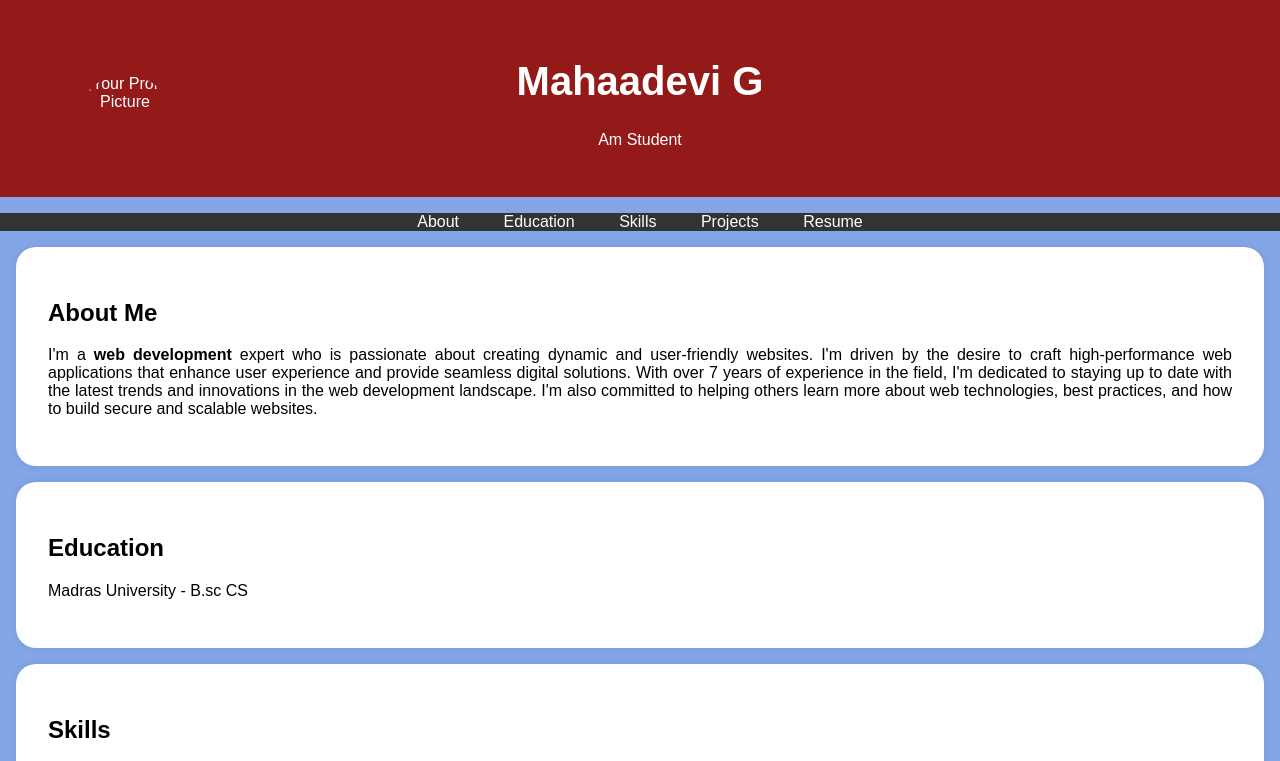
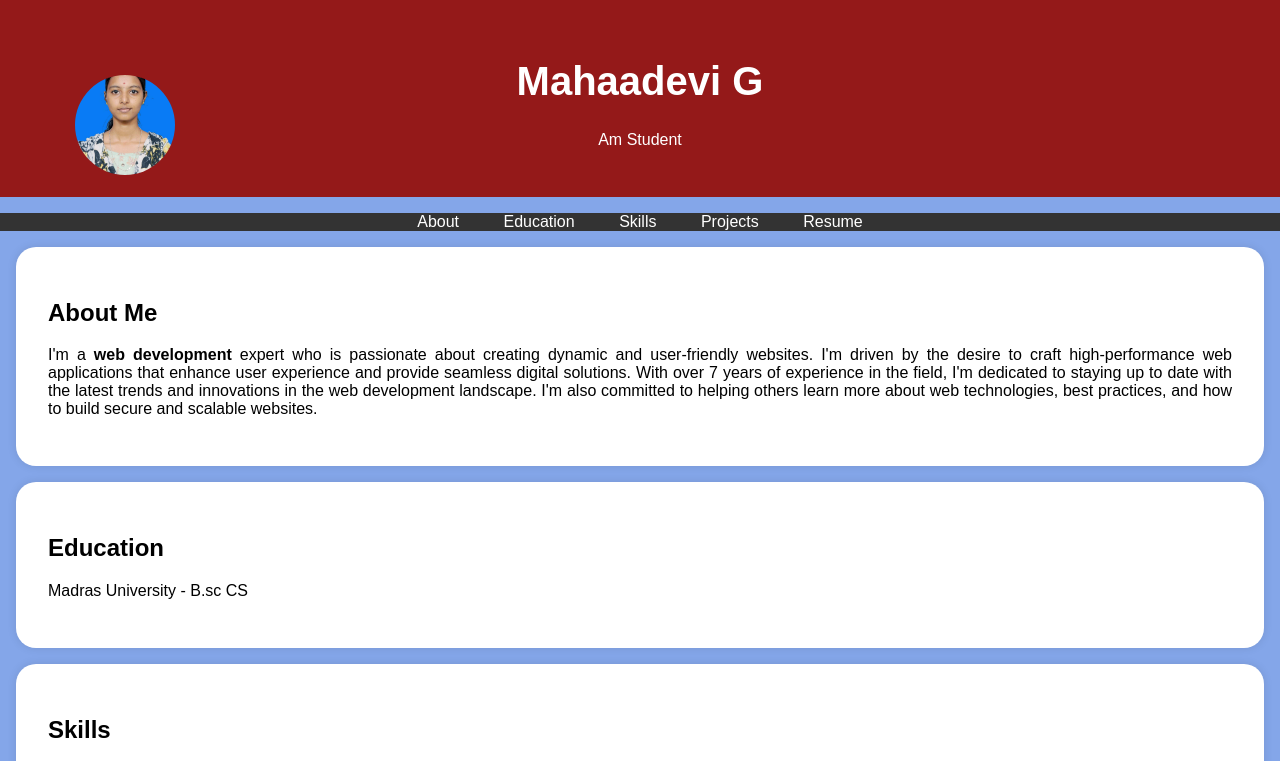
Before and after one commit to mahaadevi17/Digital-portfolio, a plain HTML site: page index.html in a window 1280 px wide. Shown: the top 761 px of the page. Drawn offline with Linux system fonts and the light colour scheme.

Commit message:
Update index.html

```diff
--- a/index.html
+++ b/index.html
@@ -95,7 +95,7 @@
     <header>
         <div class="header-content">
             <!-- Add your profile picture here -->
-            <img src="Mahaadevi.jpg" alt="Your Profile Picture" class="profile-picture">
+            <img src="Mahaadevi.jpeg" alt="Your Profile Picture" class="profile-picture">
             <h1>Mahaadevi G</h1>
             <p>Am Student </p>
         </div>
```
